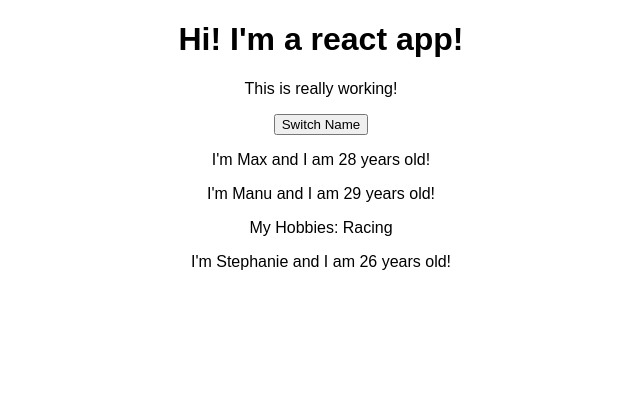
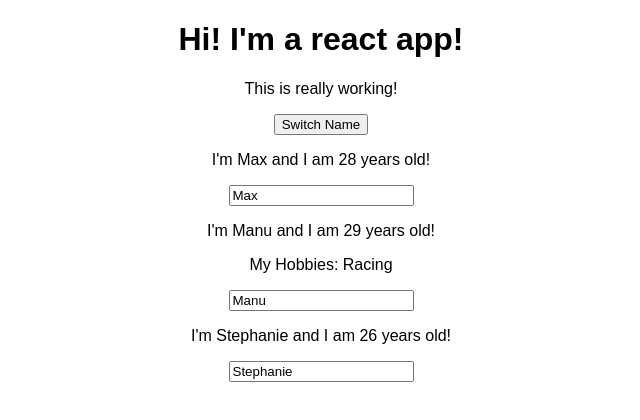
Before and after one commit to edwardsdan/FirstReactApp, a React (Create React App) app: page / in a window 1280 px wide. Shown: the top 420 px of the page, without its empty margins (319-959 px from the left). Built offline with nearby package versions, Linux system fonts and the light colour scheme.

Commit message:
Added functionality

```diff
--- a/src/App.js
+++ b/src/App.js
@@ -11,8 +11,23 @@
     ]
   };
 
-  switchNameHandler = () => {
-    console.log('Was clicked!');
+  switchNameHandler = (newName) => {
+    // DON'T DO THIS: this.state.people[0].name = 'Maximilian';
+    this.setState({people: [
+        {name: newName, age: 28},
+        {name: 'Manu', age: 29},
+        {name: 'Stephanie', age: 27}
+      ]
+    });
+  }
+
+  nameChangedHandler = (event) => {
+    this.setState({people: [
+      {name: 'Max', age: 28},
+      {name: event.target.value, age: 29},
+      {name: 'Stephanie', age: 26}
+    ]
+  });
   }
 
   render() {
@@ -20,10 +35,20 @@
       <div className="App">
         <h1>Hi! I'm a react app!</h1>
         <p>This is really working!</p>
-        <button onClick={this.switchNameHandler}>Switch Name</button>
-        <Person name={this.state.people[0].name} age={this.state.people[0].age} />
-        <Person name={this.state.people[1].name} age={this.state.people[1].age}>My Hobbies: Racing</Person>
-        <Person name={this.state.people[2].name} age={this.state.people[2].age} />
+        <button onClick={() => this.switchNameHandler('Maximilian!')}>Switch Name</button>
+        <Person
+          name={this.state.people[0].name}
+          age={this.state.people[0].age} />
+        <Person
+          name={this.state.people[1].name}
+          age={this.state.people[1].age}
+          click={this.switchNameHandler.bind(this, 'Max!')}
+          changed={this.nameChangedHandler}>
+          My Hobbies: Racing
+        </Person>
+        <Person
+          name={this.state.people[2].name}
+          age={this.state.people[2].age} />
       </div>
     );
     // return React.createElement('div', {className: 'App'}, React.createElement('h1', null, 'Does this work now?'));
--- a/src/Person/Person.js
+++ b/src/Person/Person.js
@@ -3,8 +3,9 @@
 const person = (props) => {
     return (
         <div>
-            <p>I'm {props.name} and I am {props.age} years old!</p>
+            <p onClick={props.click}>I'm {props.name} and I am {props.age} years old!</p>
             <p>{props.children}</p>
+            <input type="text" onChange={props.changed} value={props.name}/>
         </div>
     )
 };
```
